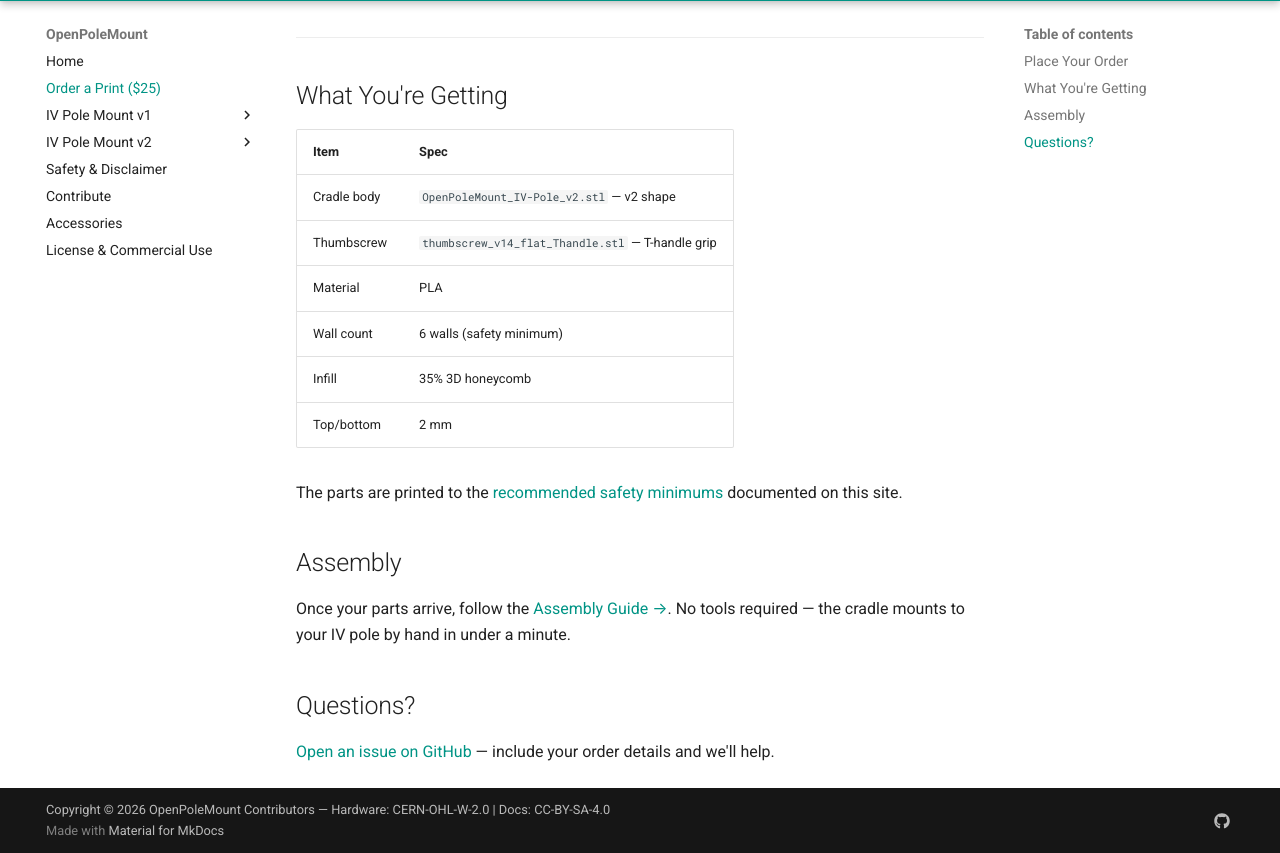
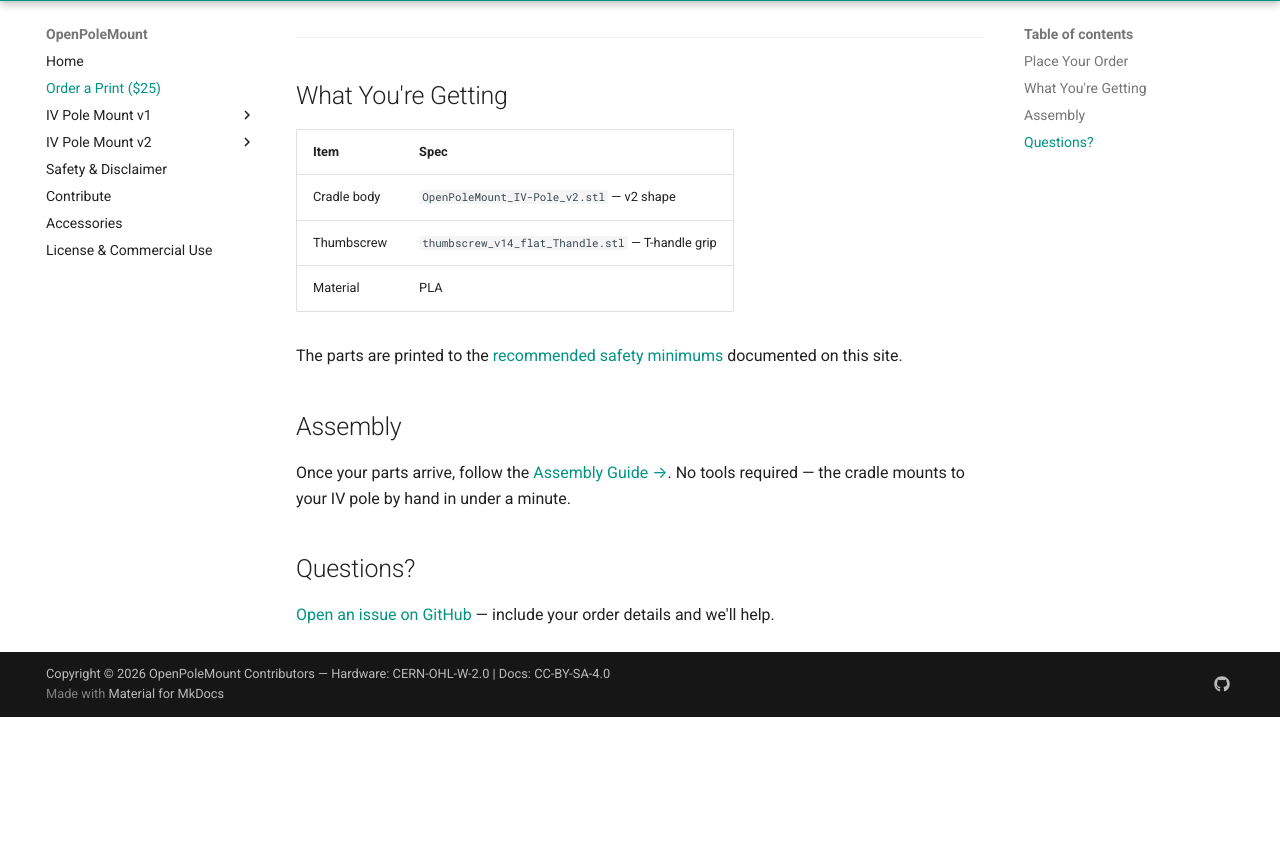
Before and after one commit to GoR-XarraY/openpolemount, an MkDocs documentation site: the page built from docs/order.md, in a window 1280 px wide and 900 px high, scrolled down 2309 px, cut to the strip 47-900 px from the top of the window. Built offline with MkDocs 1.6.1 and Material for MkDocs 9.7.7, drawn with Linux system fonts in a browser that asks for light colours; comment, search, counter and statistics services are not loaded; after the commit the page ends 3073 px from its top, so only the background shows below that.

Commit message:
Remove wall/infill/top-bottom specs from order page

```diff
--- a/docs/order.md
+++ b/docs/order.md
@@ -52,9 +52,6 @@
 | Cradle body | `OpenPoleMount_IV-Pole_v2.stl` — v2 shape |
 | Thumbscrew | `thumbscrew_v14_flat_Thandle.stl` — T-handle grip |
 | Material | PLA |
-| Wall count | 6 walls (safety minimum) |
-| Infill | 35% 3D honeycomb |
-| Top/bottom | 2 mm |
 
 The parts are printed to the [recommended safety minimums](iv-pole-v2/print-settings.md) documented on this site.
 
```
